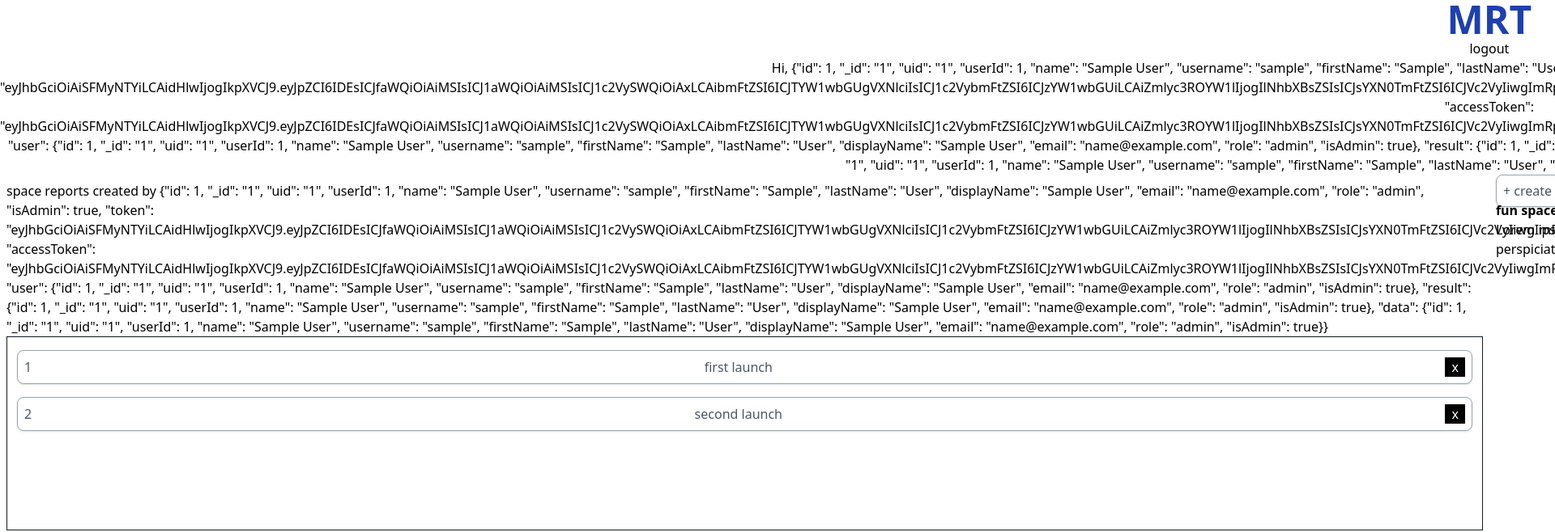
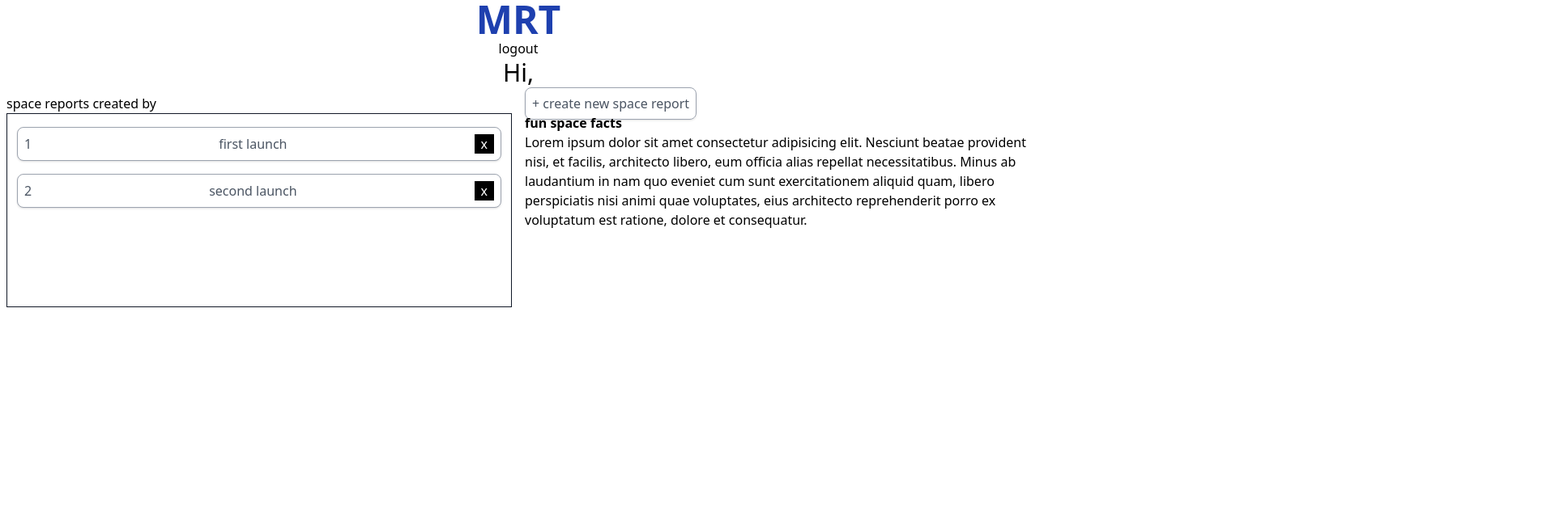
Before and after one commit to simonemiar/sundown, a Nuxt app: page / in a window 1280 px wide. Shown: the top 658 px of the page at 81% size, 1920 px wide, since content can reach past the window. Built offline with nearby package versions, Linux system fonts and the light colour scheme; sample sign-in values are in the browser's storage.

Commit message:
localstorage object works

```diff
--- a/assets/css/main.css
+++ b/assets/css/main.css
@@ -12,3 +12,7 @@
 .secondary-button {
   @apply text-gray-600 mt-4 bg-white border p-2 border-gray-400 rounded-lg text-center transition duration-200 ease-in-out transform hover:-translate-y-px shadow hover:shadow-md cursor-pointer;
 }
+
+h1 {
+  @apply text-3xl;
+}
--- a/pages/index.vue
+++ b/pages/index.vue
@@ -4,10 +4,12 @@
       <Header />
       <button @click="clearUser">logout</button>
       <div>
-        <h1 class="text-center">Hi, {{ user }}</h1>
+        <h1 class="text-center">
+          Hi, {{ user.first_name }} {{ user.last_name }}
+        </h1>
         <section id="section_layout" class="grid grid-cols-2">
           <div class="m-2">
-            <p>space reports created by {{ user }}</p>
+            <p>space reports created by {{ user.first_name }}</p>
             <div id="report_container" class="border border-gray-900 h-60">
               <Spacereports :spacereports="spacereports" />
             </div>
@@ -42,18 +44,6 @@ export default {
       user: '',
     }
   },
-  mounted() {
-    if (localStorage.user) {
-      this.user = localStorage.user
-    } else {
-      this.$router.push({ path: '/login' })
-    }
-  },
-  watch: {
-    user(newUser) {
-      localStorage.user = newUser
-    },
-  },
   created() {
     this.spacereports = [
       {
@@ -76,9 +66,24 @@ export default {
         long: '1234',
       },
     ]
+    // this.storage()
+    // console.log(this.user)
+    // const retrievedUser = localStorage.getItem(this.user)
+    // console.log('retrievedUser: ', JSON.parse(retrievedUser))
   },
-
+  mounted() {
+    if (localStorage.user) {
+      this.user = JSON.parse(localStorage.user)
+    } else {
+      this.$router.push({ path: '/login' })
+    }
+  },
   methods: {
+    storage() {
+      if (process.browser) {
+        localStorage.getItem('authToken')
+      }
+    },
     clearUser() {
       localStorage.clear()
       this.$router.push({ path: '/login' })
@@ -89,5 +94,10 @@ export default {
     //   return this.$store.getters.spacereports
     // },
   },
+  watch: {
+    user(newUser) {
+      localStorage.user = JSON.stringify(newUser)
+    },
+  },
 }
 </script>
--- a/pages/login.vue
+++ b/pages/login.vue
@@ -55,7 +55,7 @@ export default {
       })
 
       if (currentUser) {
-        localStorage.setItem('user', currentUser.first_name)
+        localStorage.setItem('user', JSON.stringify(currentUser))
         this.$router.push({ path: '/' })
 
         const outputuser = localStorage.getItem('user')
```
